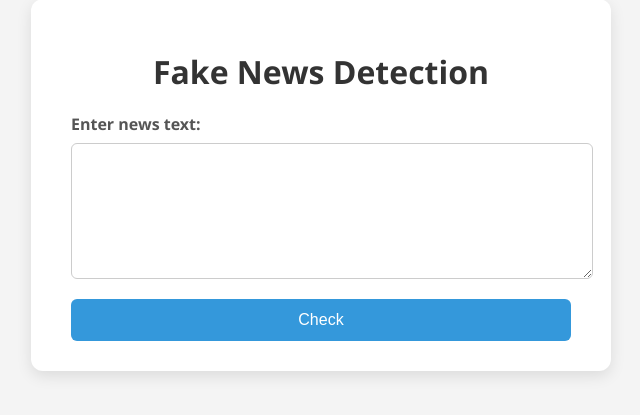
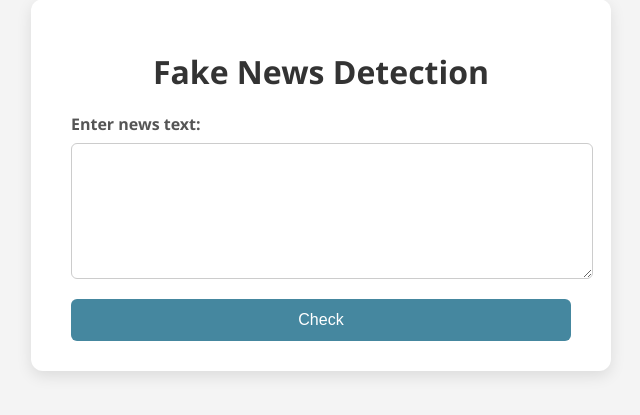
Before and after one commit to Maham707/Fake-News-Detector, a Flask app: page / in a window 1280 px wide. Shown: the part 215-630 px from the top of the page, without its empty margins (319-959 px from the left). Run offline with Flask 3, Linux system fonts and the light colour scheme; parts of the project's set-up code (start-up, migrations or seed data) failed here and were passed over.

Commit message:
Friendlier UI

```diff
--- a/static/style.css
+++ b/static/style.css
@@ -39,7 +39,7 @@ textarea {
 }
 
 input[type="submit"] {
-    background-color: #3498db;
+    background-color: #45879f;
     color: white;
     border: none;
     padding: 12px 20px;
@@ -51,7 +51,7 @@ input[type="submit"] {
 }
 
 input[type="submit"]:hover {
-    background-color: #2980b9;
+    background-color: #2d5665;
 }
 
 .result {
```
